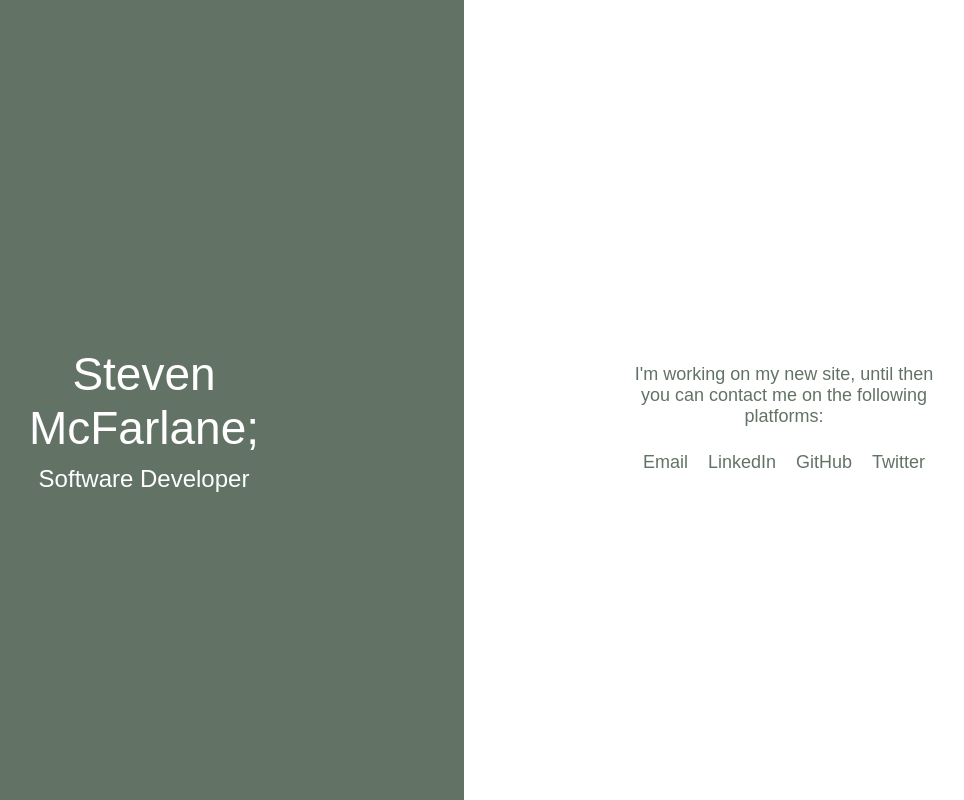
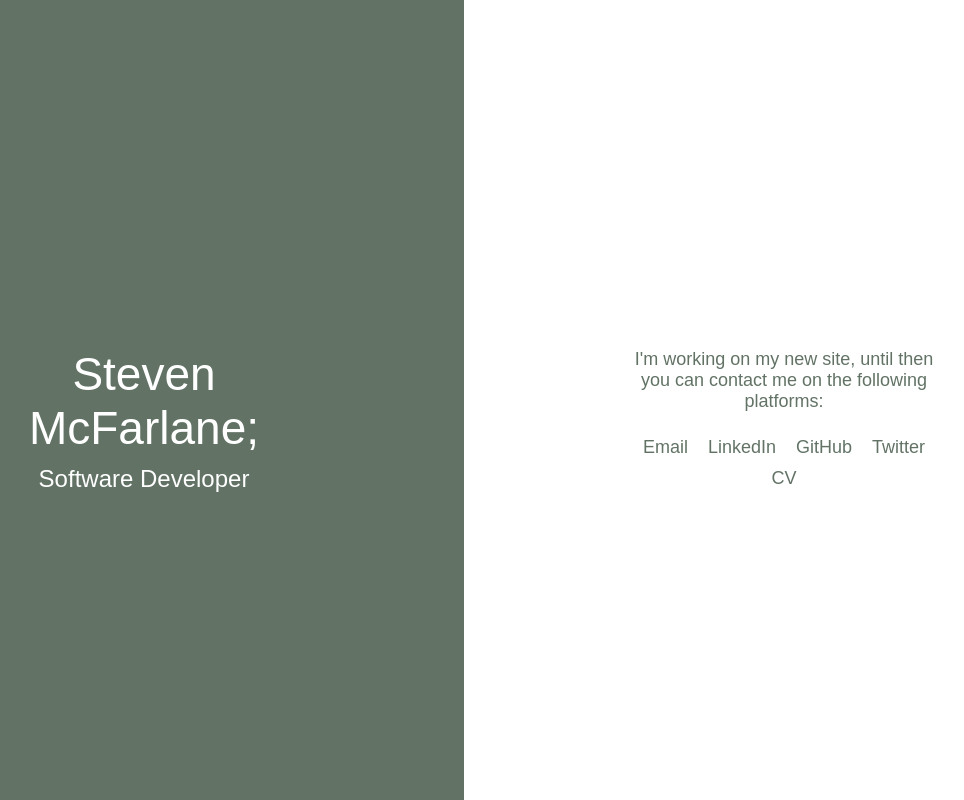
Before and after one commit to stmcf/portfolio_site, a React (Create React App) app: page / in a window 1280 px wide. Shown: the whole page, without its empty margins (176-1140 px from the left). Built offline with nearby package versions, Linux system fonts and the light colour scheme; a web font is replaced by a local one.

Commit message:
added link to CV published on GitHub pages

```diff
--- a/src/App.js
+++ b/src/App.js
@@ -36,6 +36,7 @@ function App() {
             <li><a href="https://www.linkedin.com/in/steven-mcfarlane-9b769637" target="_blank" rel="noreferrer">LinkedIn</a></li>
             <li><a href="https://github.com/stmcf" target="_blank" rel="noreferrer">GitHub</a></li>
             <li><a href="https://twitter.com/IAMSMCF" target="_blank" rel="noreferrer">Twitter</a></li>
+            <li><a href="https://stmcf.github.io/CV/" target="_blank" rel="noreferrer">CV</a></li>
           </ul>
         </div>
       </div>
```
Also changed, not shown: 1 other file (tests, documents, lock files or other folders).
